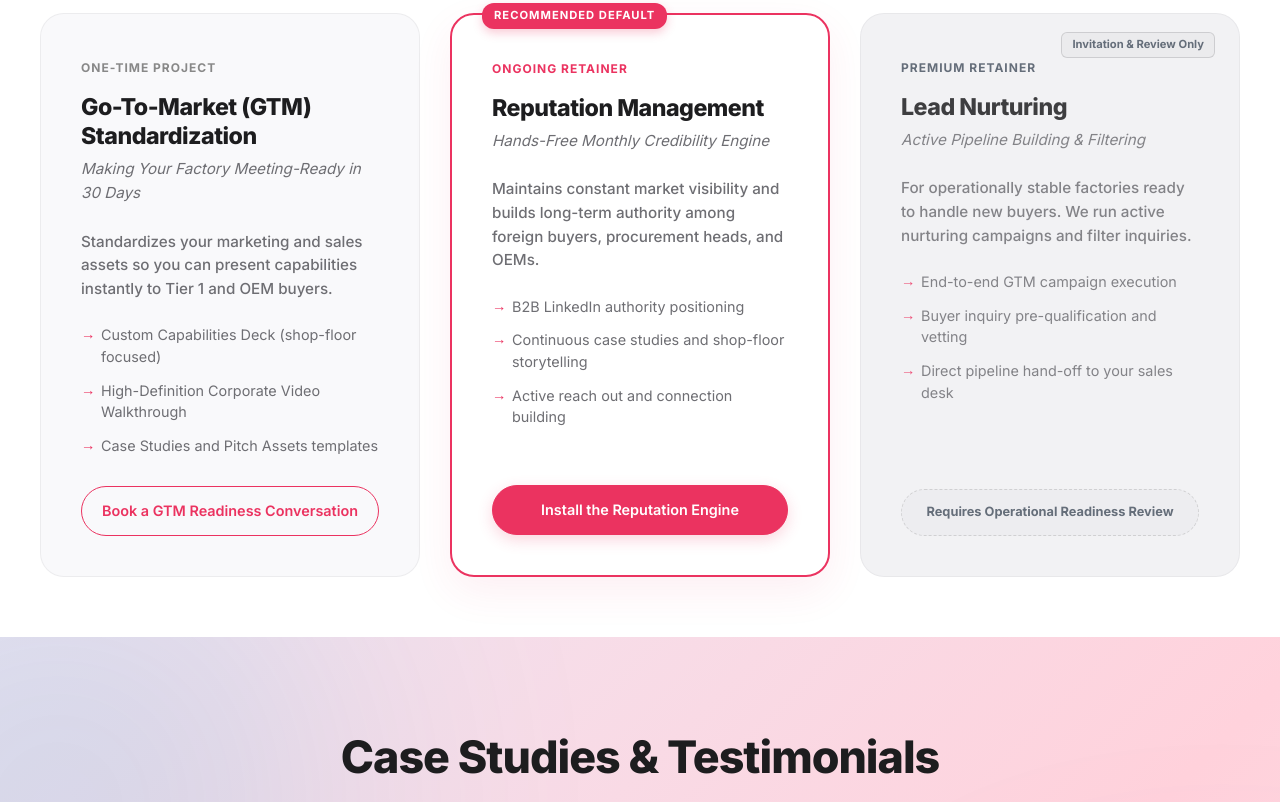
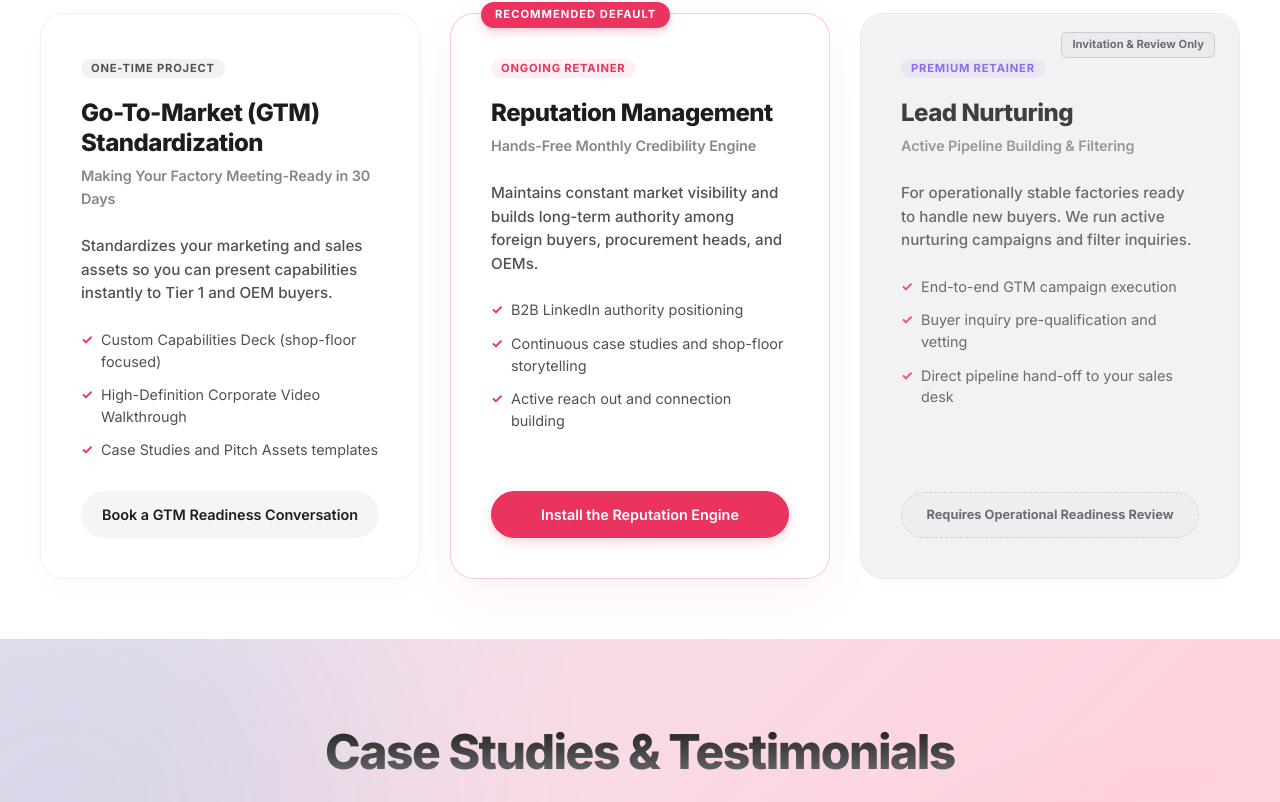
Before and after one commit to ajinkya-modse/communic8, a Next.js app: page / in a window 1280 px wide. Shown: the part 3136-3938 px from the top of the page. Built offline with nearby package versions, Linux system fonts and the light colour scheme.

Commit message:
services and retainers cards updated

```diff
--- a/app/globals.css
+++ b/app/globals.css
@@ -801,14 +801,19 @@ a {
 }
 
 .section-title {
-  font-size: 2.8rem;
+  font-size: 3rem;
   font-weight: 800;
-  color: #1d1d1f;
+  background: linear-gradient(180deg, #1d1d1f 0%, #6e6e73 100%);
+  -webkit-background-clip: text;
+  -webkit-text-fill-color: transparent;
+  background-clip: text;
+  text-fill-color: transparent;
   text-align: center;
   margin-bottom: 25px;
-  letter-spacing: -1px;
+  letter-spacing: -1.5px;
   position: relative;
   z-index: 5;
+  line-height: 1.15;
 }
 
 .playbook-slider-container {
@@ -1962,7 +1967,7 @@ html.lenis body {
 }
 
 .service-card {
-  background: #f9f9fb;
+  background: rgba(255, 255, 255, 0.7);
   border: 1px solid rgba(0, 0, 0, 0.05);
   border-radius: 24px;
   padding: 40px;
@@ -1972,37 +1977,49 @@ html.lenis body {
   justify-content: space-between;
   height: 100%;
   box-sizing: border-box;
+  backdrop-filter: blur(20px);
+  -webkit-backdrop-filter: blur(20px);
+  box-shadow: 0 1px 0 rgba(255, 255, 255, 0.6) inset, 0 8px 30px rgba(0, 0, 0, 0.02);
   transition: all 0.4s cubic-bezier(0.16, 1, 0.3, 1);
 }
 
 .service-card:hover {
-  transform: translateY(-6px);
-  box-shadow: 0 15px 35px rgba(0, 0, 0, 0.04);
+  transform: translateY(-8px);
+  box-shadow: 0 1px 0 rgba(255, 255, 255, 0.8) inset, 0 30px 60px rgba(0, 0, 0, 0.08);
 }
 
 /* Service Card Types / Badges */
 .service-badge-project,
 .service-badge-retainer,
 .service-badge-premium {
-  font-size: 0.75rem;
+  font-size: 0.7rem;
   font-weight: 700;
-  color: #888888;
   text-transform: uppercase;
-  letter-spacing: 1px;
-  margin-bottom: 16px;
+  letter-spacing: 0.8px;
+  margin-bottom: 20px;
   display: inline-block;
+  padding: 4px 10px;
+  border-radius: 12px;
+  line-height: 1;
+}
+
+.service-badge-project {
+  background: rgba(0, 0, 0, 0.05);
+  color: #515154;
 }
 
 .service-badge-retainer {
-  color: var(--color-accent);
+  background: rgba(235, 51, 96, 0.08);
+  color: #eb3360;
 }
 
 .service-badge-premium {
-  color: #4b5563;
+  background: rgba(121, 82, 233, 0.08);
+  color: #7952e9;
 }
 
 .service-title-text {
-  font-size: 1.45rem;
+  font-size: 1.5rem;
   font-weight: 800;
   color: #1d1d1f;
   margin-bottom: 6px;
@@ -2012,10 +2029,11 @@ html.lenis body {
 
 .service-focus-text {
   font-family: var(--font-family-base);
-  font-style: italic;
-  font-size: 0.95rem;
-  color: #6e6e73;
+  font-size: 0.9rem;
+  font-weight: 600;
+  color: #86868b;
   margin-bottom: 24px;
+  letter-spacing: -0.1px;
 }
 
 .service-body {
@@ -2024,7 +2042,7 @@ html.lenis body {
 
 .service-desc {
   font-size: 0.95rem;
-  color: #6e6e73;
+  color: #515154;
   font-weight: 500;
   line-height: 1.55;
   margin-bottom: 24px;
@@ -2040,19 +2058,20 @@ html.lenis body {
 
 .service-list li {
   font-size: 0.9rem;
-  color: #6e6e73;
+  color: #515154;
   line-height: 1.5;
   position: relative;
   padding-left: 20px;
 }
 
 .service-list li::before {
-  content: "→";
+  content: "✓";
   color: var(--color-accent);
   font-weight: 700;
   position: absolute;
   left: 0;
-  top: -1px;
+  top: 0;
+  font-size: 0.85rem;
 }
 
 /* Service Footer CTAs */
@@ -2063,57 +2082,61 @@ html.lenis body {
 .btn-service {
   display: block;
   text-align: center;
-  background: transparent;
-  border: 1.5px solid var(--color-accent);
-  color: var(--color-accent);
+  background: #f5f5f7;
+  color: #1d1d1f;
+  border: none;
   border-radius: 30px;
   padding: 12px 20px;
   font-size: 0.9rem;
   font-weight: 600;
   text-decoration: none;
-  transition: all 0.3s ease;
+  transition: all 0.3s cubic-bezier(0.16, 1, 0.3, 1);
 }
 
 .btn-service:hover {
-  background: var(--color-accent);
-  color: #ffffff;
-  border-color: var(--color-accent);
-  box-shadow: 0 4px 15px rgba(var(--color-accent-rgb), 0.2);
+  background: #e8e8ed;
+  color: #1d1d1f;
+  box-shadow: 0 4px 12px rgba(0, 0, 0, 0.05);
+  transform: translateY(-1px);
 }
 
 /* Recommended Highlight Styling */
 .service-card.recommended {
-  border: 2px solid var(--color-accent);
-  background: #ffffff;
-  box-shadow: 0 15px 40px rgba(var(--color-accent-rgb), 0.08);
+  border: 1px solid rgba(235, 51, 96, 0.25);
+  background: rgba(255, 255, 255, 0.85);
+  box-shadow: 0 1px 0 rgba(255, 255, 255, 0.8) inset, 0 20px 50px rgba(235, 51, 96, 0.06);
+}
+
+.service-card.recommended:hover {
+  box-shadow: 0 1px 0 rgba(255, 255, 255, 0.8) inset, 0 30px 60px rgba(235, 51, 96, 0.12);
 }
 
 .recommended-badge {
   position: absolute;
   top: -12px;
   left: 30px;
-  background: var(--color-accent);
+  background: #eb3360;
   color: #ffffff;
   font-size: 0.7rem;
   font-weight: 700;
   text-transform: uppercase;
   letter-spacing: 1px;
-  padding: 4px 12px;
-  border-radius: 12px;
-  box-shadow: 0 4px 10px rgba(var(--color-accent-rgb), 0.25);
+  padding: 4px 14px;
+  border-radius: 20px;
+  box-shadow: 0 4px 10px rgba(235, 51, 96, 0.25);
 }
 
 .btn-service.btn-recommended {
-  background: var(--color-accent);
-  border-color: var(--color-accent);
-  color: #ffffff;
-  box-shadow: 0 5px 15px rgba(var(--color-accent-rgb), 0.2);
+  background: #eb3360;
+  color: #ffffff;
+  box-shadow: 0 4px 12px rgba(235, 51, 96, 0.2);
 }
 
 .btn-service.btn-recommended:hover {
-  background: var(--color-accent-hover);
-  border-color: var(--color-accent-hover);
-  box-shadow: 0 8px 20px rgba(var(--color-accent-rgb), 0.3);
+  background: #cf224c;
+  color: #ffffff;
+  box-shadow: 0 8px 20px rgba(235, 51, 96, 0.35);
+  transform: translateY(-1px);
 }
 
 /* Screened / Invitation Lock Styling */
```
